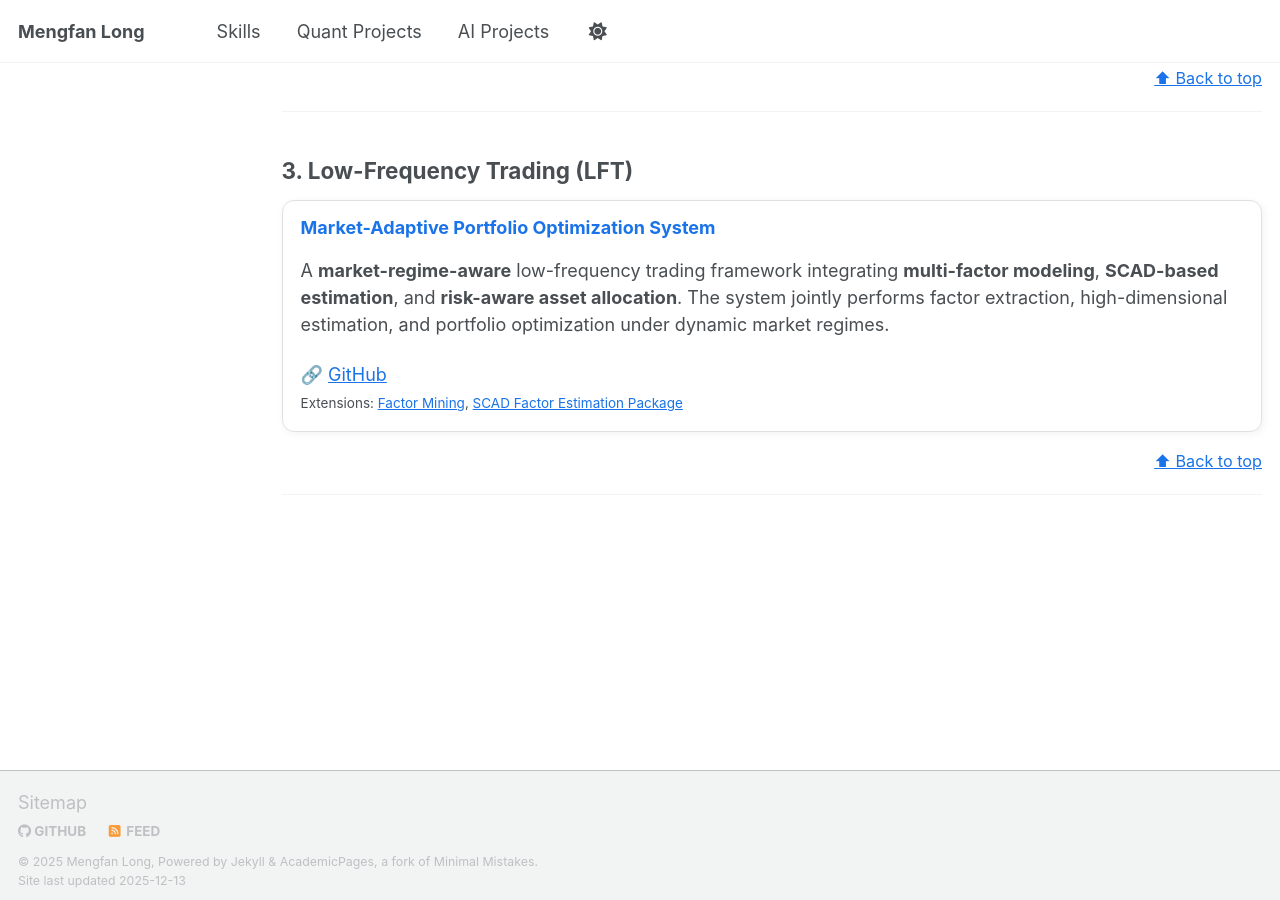
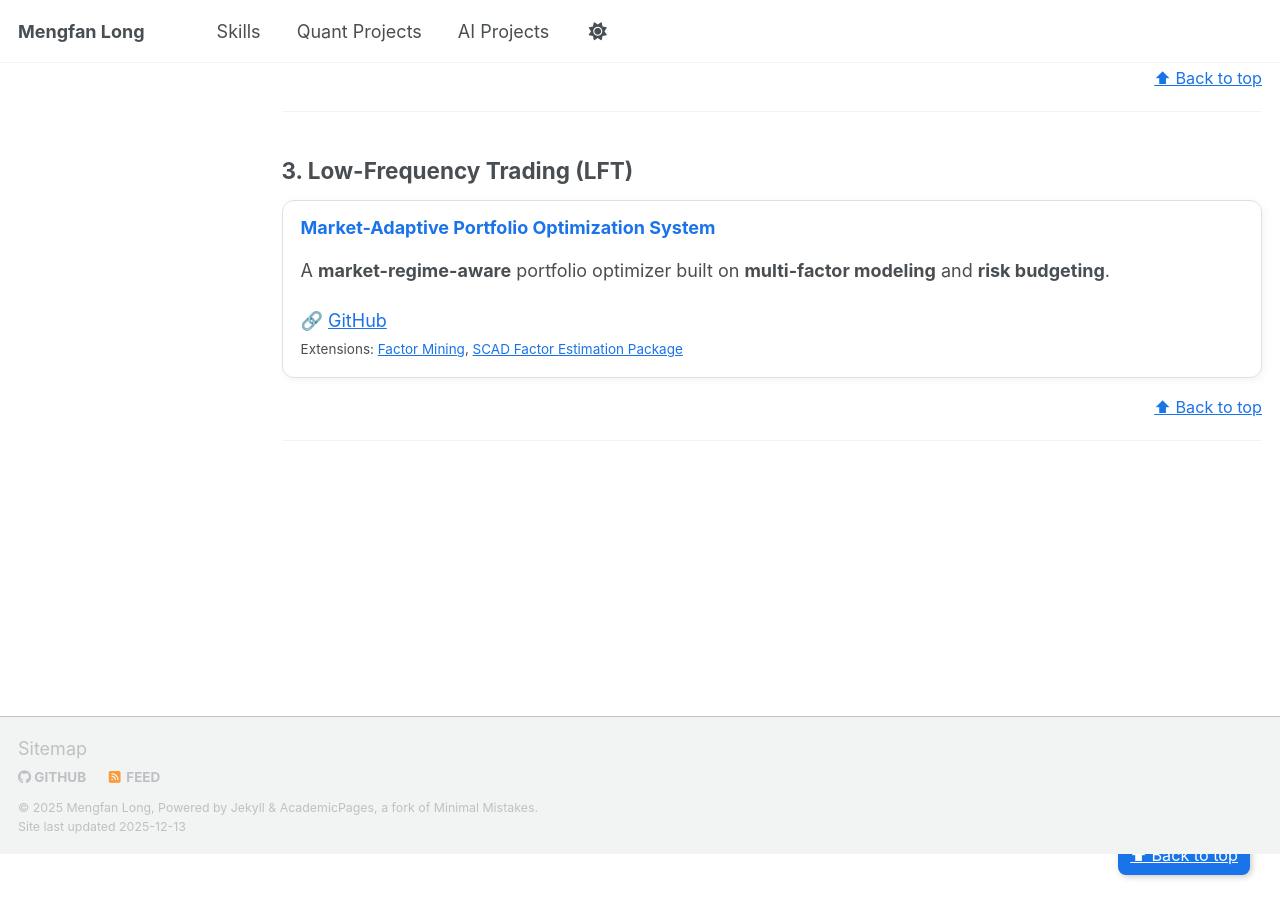
Before and after one commit to kevinlmf/kevinlmf.github.io, a Jekyll site: the page built from _pages/quant-projects.md, in a window 1280 px wide and 900 px high, scrolled down 1077 px. Built offline with Jekyll 4.4.1, drawn with Linux system fonts in a browser that asks for light colours; a script that is not in the unit is left out.

Commit message:
Revise project description for clarity and focus
Updated project description to focus on portfolio optimization and risk budgeting.

```diff
--- a/_pages/quant-projects.md
+++ b/_pages/quant-projects.md
@@ -56,11 +56,8 @@ A dedicated collection of systems built for **high-frequency**, **medium-frequen
 <div class="proj-card">
   <h3>Market-Adaptive Portfolio Optimization System</h3>
   <p>
-    A <b>market-regime-aware</b> low-frequency trading framework integrating
-    <b>multi-factor modeling</b>, <b>SCAD-based estimation</b>, and
-    <b>risk-aware asset allocation</b>.
-    The system jointly performs factor extraction, high-dimensional estimation,
-    and portfolio optimization under dynamic market regimes.
+    A <b>market-regime-aware</b> portfolio optimizer built on <b>multi-factor modeling</b>
+    and <b>risk budgeting</b>.
   </p>
   🔗 <a href="https://github.com/kevinlmf/Portfolio_Optimization_system" target="_blank">GitHub</a><br>
 
@@ -72,6 +69,7 @@ A dedicated collection of systems built for **high-frequency**, **medium-frequen
 </div>
 
 <p class="back-top"><a href="#top">⬆ Back to top</a></p>
+
 
 
 
```
